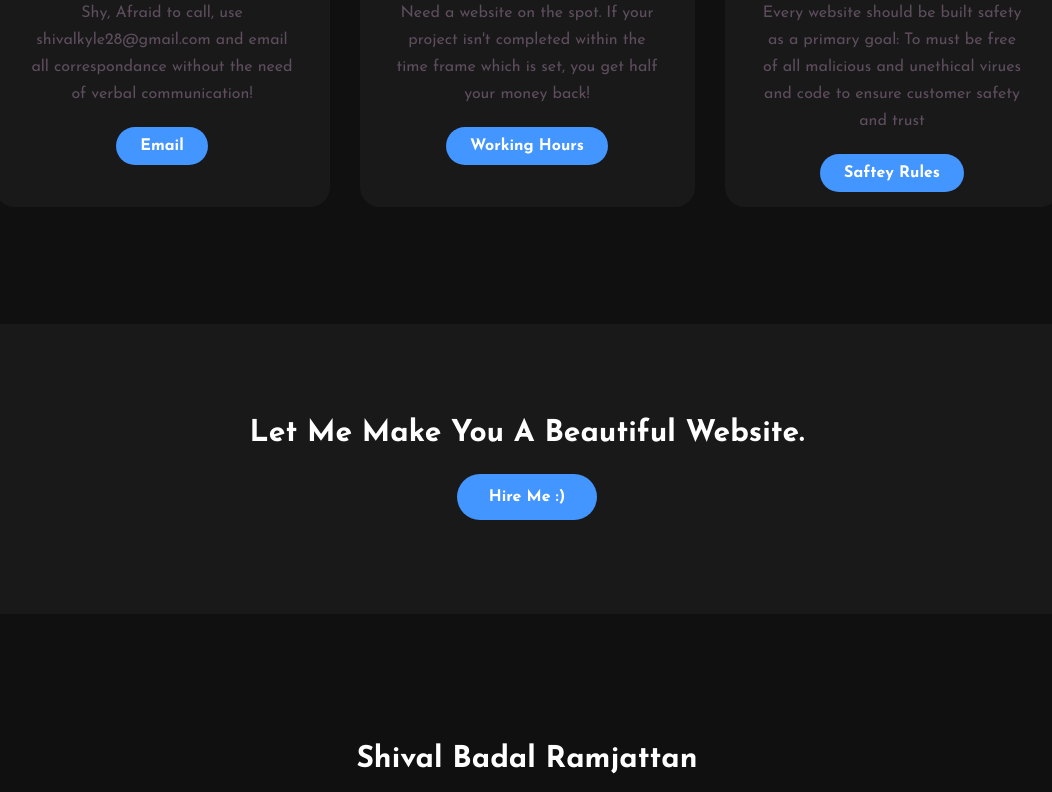
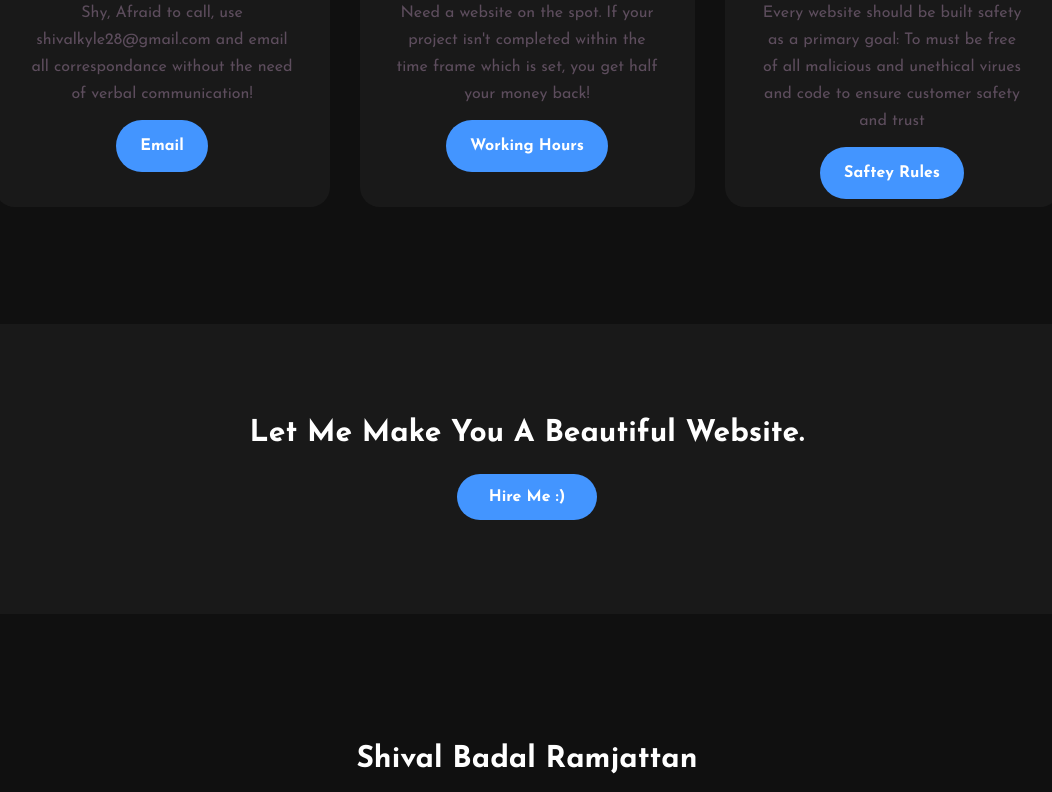
Before and after one commit to Shivalkyle28/SBR_Personal_Portfolio.github.io, a plain HTML site: page index.html in a window 1280 px wide. Shown: the part 1960-2752 px from the top of the page, without its empty margins (113-1165 px from the left). Drawn offline with Linux system fonts and the light colour scheme.

Commit message:
Button padding adjusted

```diff
--- a/css/style.css
+++ b/css/style.css
@@ -196,8 +196,8 @@ h5{
     text-decoration: none;
     border: 2px solid transparent;
     font-weight: bold;
-    padding: 9px 22px;
-    border-radius: 30px;
+    padding: 16px 22px;
+    border-radius: 60px;
     transition: .4s;
 }
 .card .button:hover{
```
